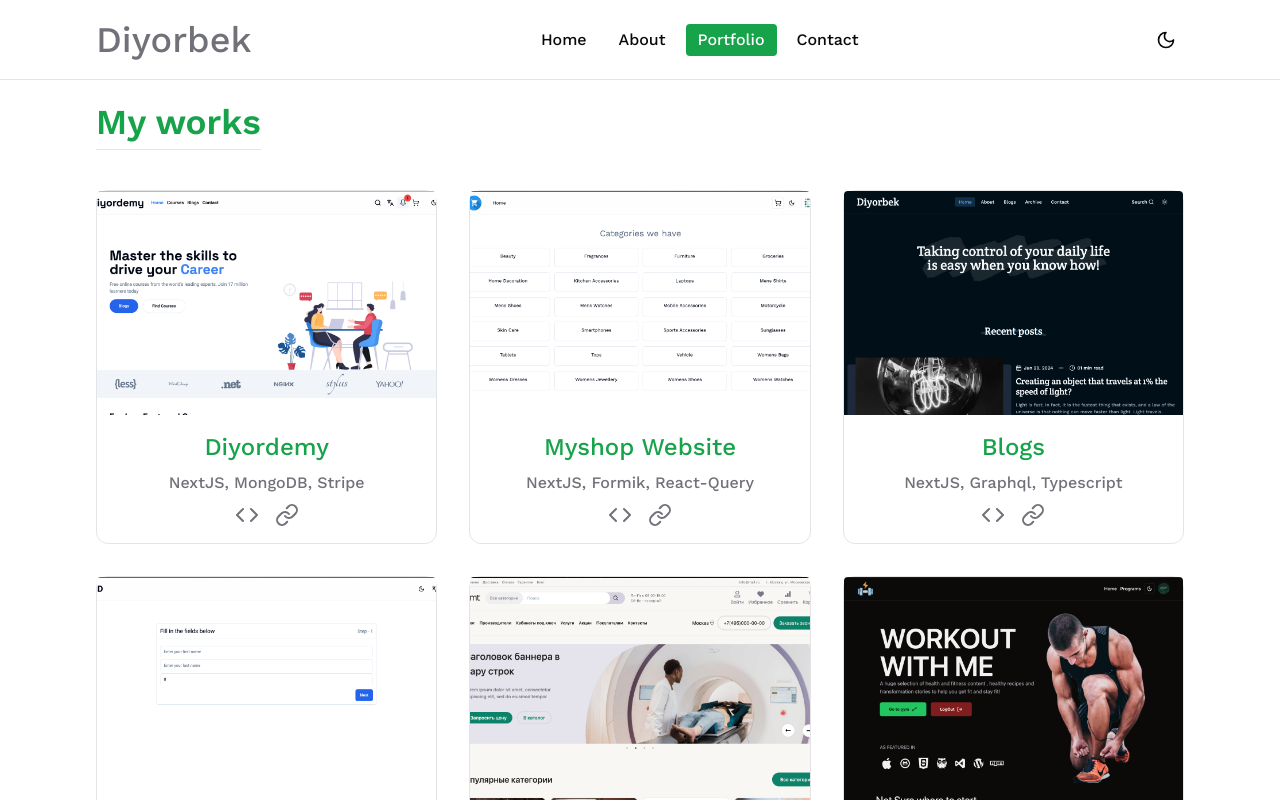
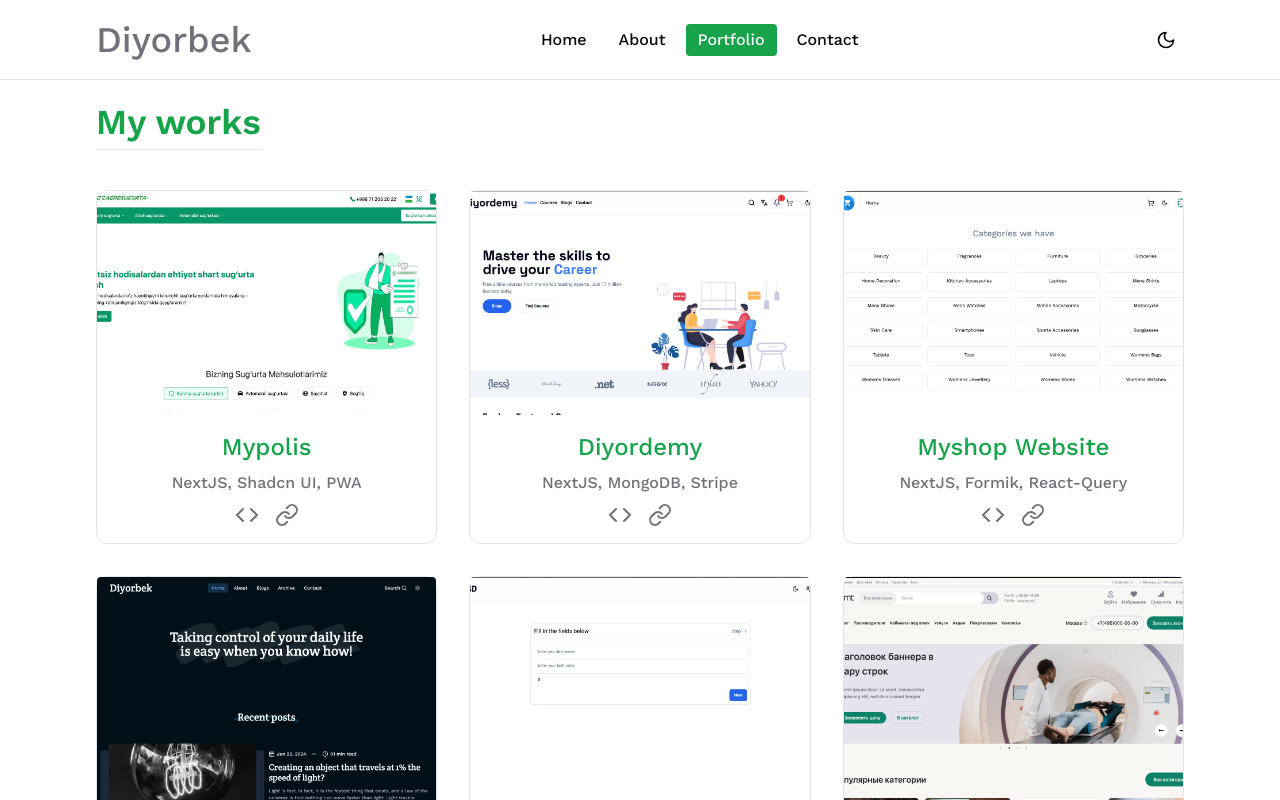
Before and after one commit to developerdiyorbek/myportfolio, a Next.js app: page /portfolio in a window 1280 px wide. Shown: the top 800 px of the page. Built offline with nearby package versions, Linux system fonts and the light colour scheme.

Commit message:
added project

```diff
--- a/constants/index.ts
+++ b/constants/index.ts
@@ -5,7 +5,6 @@ import {
   BriefcaseBusiness,
 } from "lucide-react";
 import { FaTelegram } from "react-icons/fa6";
-import { BsTelephoneFill } from "react-icons/bs";
 import { FaYoutube } from "react-icons/fa6";
 import { FaFacebook } from "react-icons/fa";
 import { FaLinkedinIn } from "react-icons/fa";
--- a/constants/projects.ts
+++ b/constants/projects.ts
@@ -1,4 +1,12 @@
 export const projects = [
+  {
+    id: 12,
+    name: "Mypolis",
+    codeUrl: "",
+    websiteUrl: "https://mypolis.agros.uz/uz",
+    technology: "NextJS, Shadcn UI, PWA",
+    image: "/mypolis.png",
+  },
   {
     id: 1,
     name: "Diyordemy",
```
Also changed, not shown: public/mypolis.png (added).
